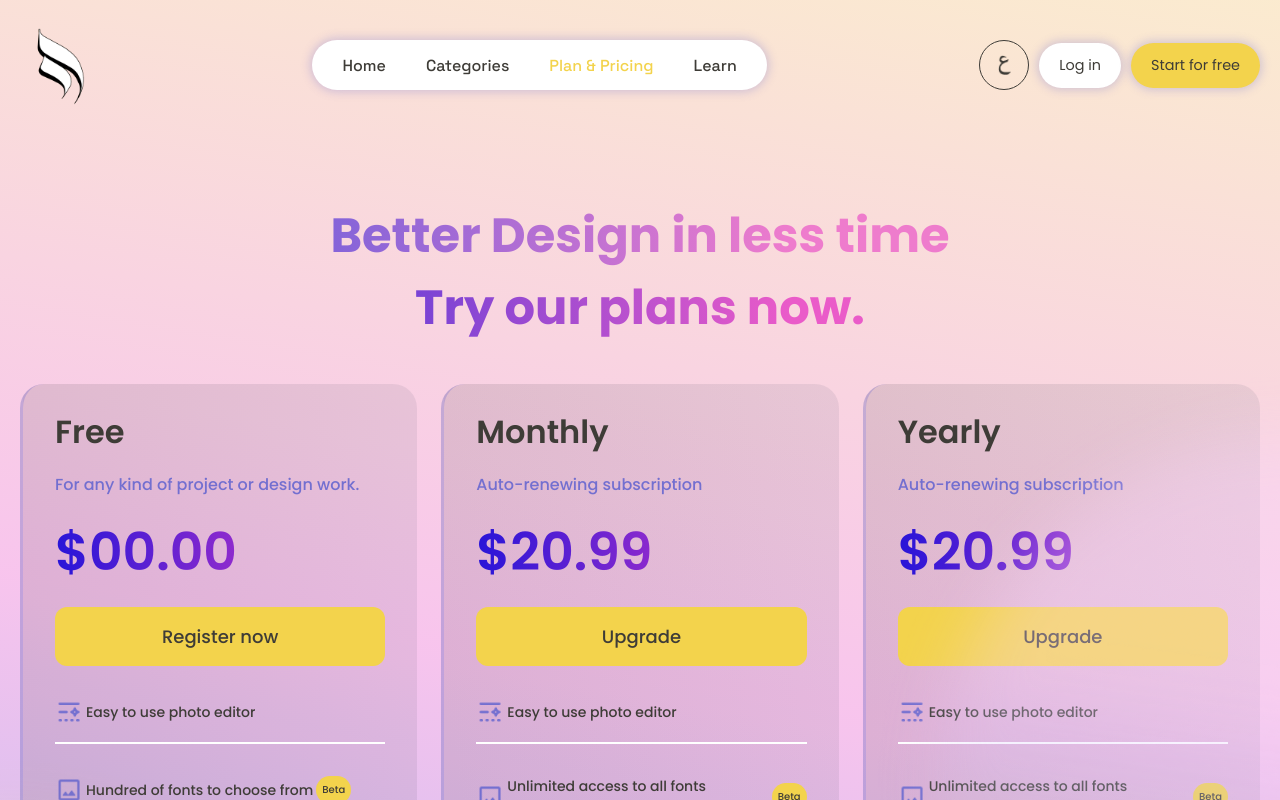
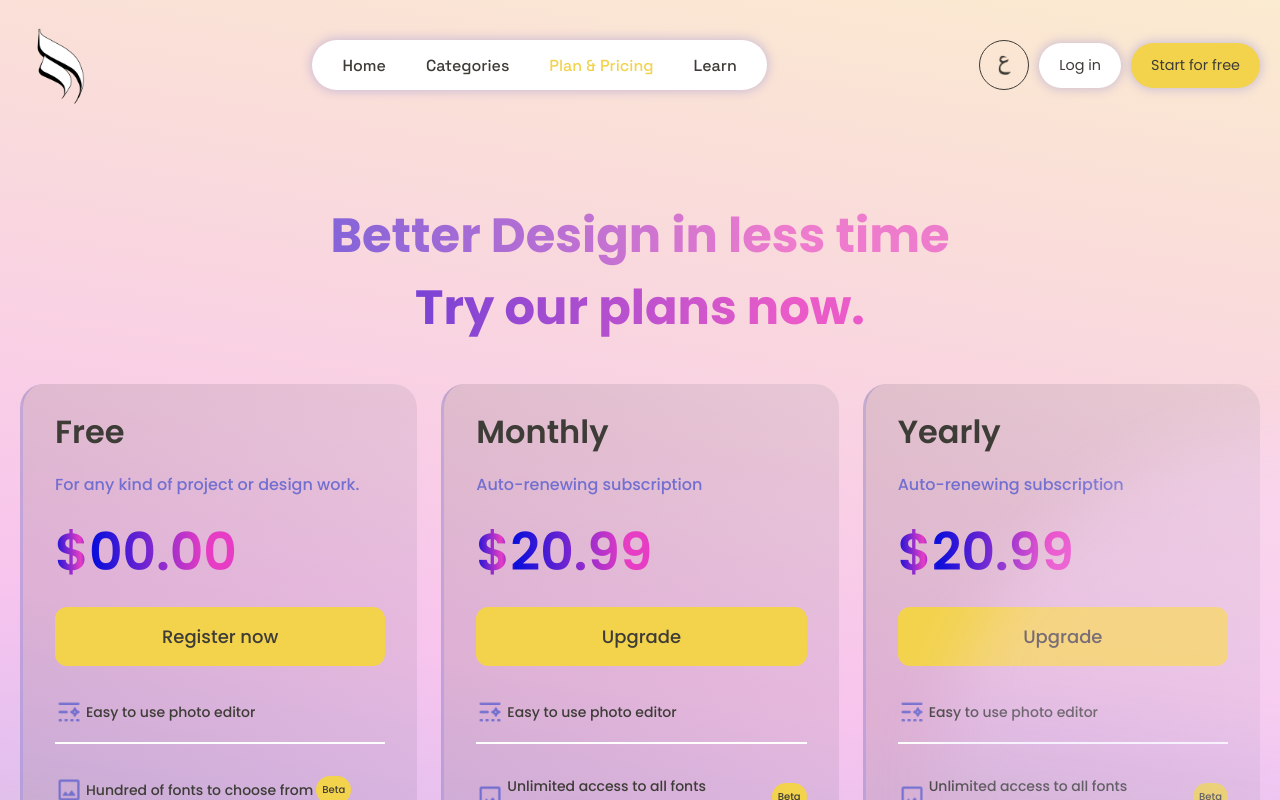
Before and after one commit to ahmed-maatty/image-edit, a React (Vite) app: page /pricing in a window 1280 px wide. Shown: the top 800 px of the page. Built offline with nearby package versions, Linux system fonts and the light colour scheme; no server answers.

Commit message:
lastEdits

```diff
--- a/public/css/style.css
+++ b/public/css/style.css
@@ -3903,10 +3903,16 @@ body.Plan_Pricing .Plan_Pricing_Section header {
   padding-top: 200px;
   margin-bottom: 40px;
 }
+body.Plan_Pricing .Plan_Pricing_Section header .box-content h1 {
+  opacity: 0.8;
+}
+body.Plan_Pricing .Plan_Pricing_Section header .box-content h2 {
+  opacity: 0.6;
+}
 body.Plan_Pricing .Plan_Pricing_Section header .box-content h1,
 body.Plan_Pricing .Plan_Pricing_Section header .box-content h2 {
   text-align: center;
-  background: linear-gradient(87.95deg, #090edb -15.78%, #e73dc4 102.06%);
+  background: linear-gradient(88deg, #090edb 14.78%, #e73dc4 62.06%);
   -webkit-background-clip: text;
   -webkit-text-fill-color: transparent;
   background-clip: text;
@@ -3939,7 +3945,7 @@ body.Plan_Pricing .Plan_Pricing_Section .Prices_Container .column .plan_descript
   font-weight: 500;
 }
 body.Plan_Pricing .Plan_Pricing_Section .Prices_Container .column .plan_main_price {
-  background: linear-gradient(87.95deg, #090edb -15.78%, #e73dc4 102.06%);
+  background: linear-gradient(87.95deg, #090edb 0%, #e73dc4 8.06%, #090edb 12%, #e73dc4 45.5%);
   -webkit-background-clip: text;
   -webkit-text-fill-color: transparent;
   background-clip: text;
--- a/src/scss/style.scss
+++ b/src/scss/style.scss
@@ -3887,8 +3887,10 @@ body.Plan_Pricing {
         .plan_main_price {
           background: linear-gradient(
             87.95deg,
-            #090edb -15.78%,
-            #e73dc4 102.06%
+            #090edb 0%,
+            #e73dc4 8.06%,
+            #090edb 12%,
+            #e73dc4 45.5%
           );
           -webkit-background-clip: text;
           -webkit-text-fill-color: transparent;
```
Also changed, not shown: 1 other file (tests, documents, lock files or other folders).
